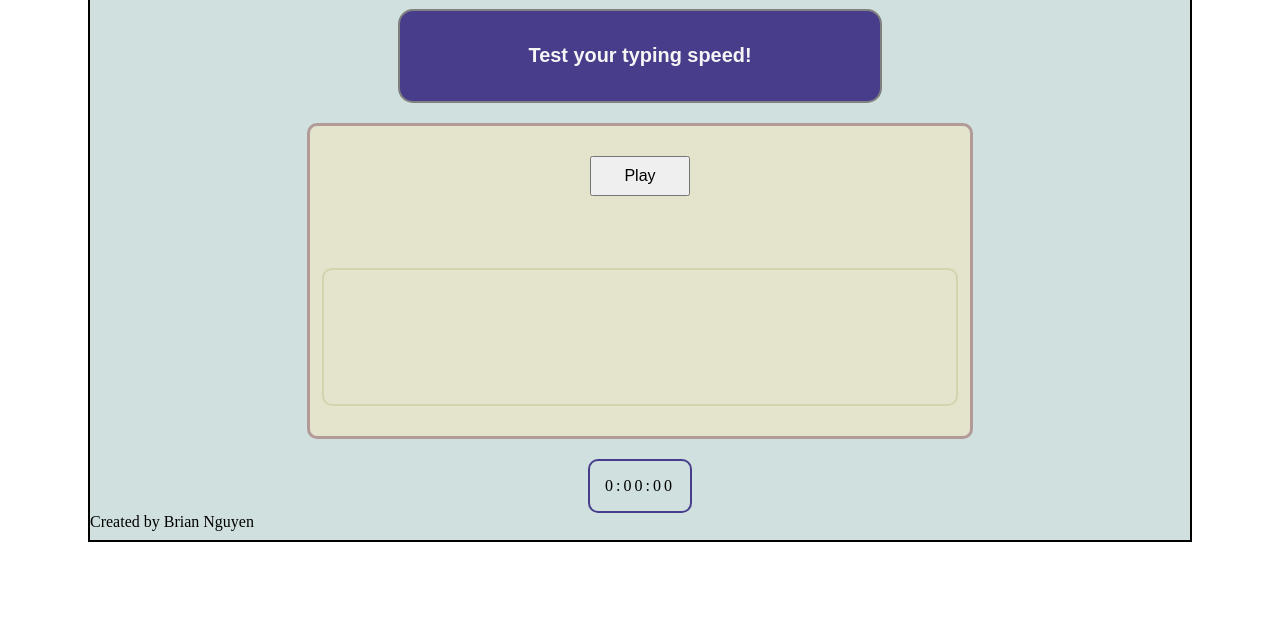
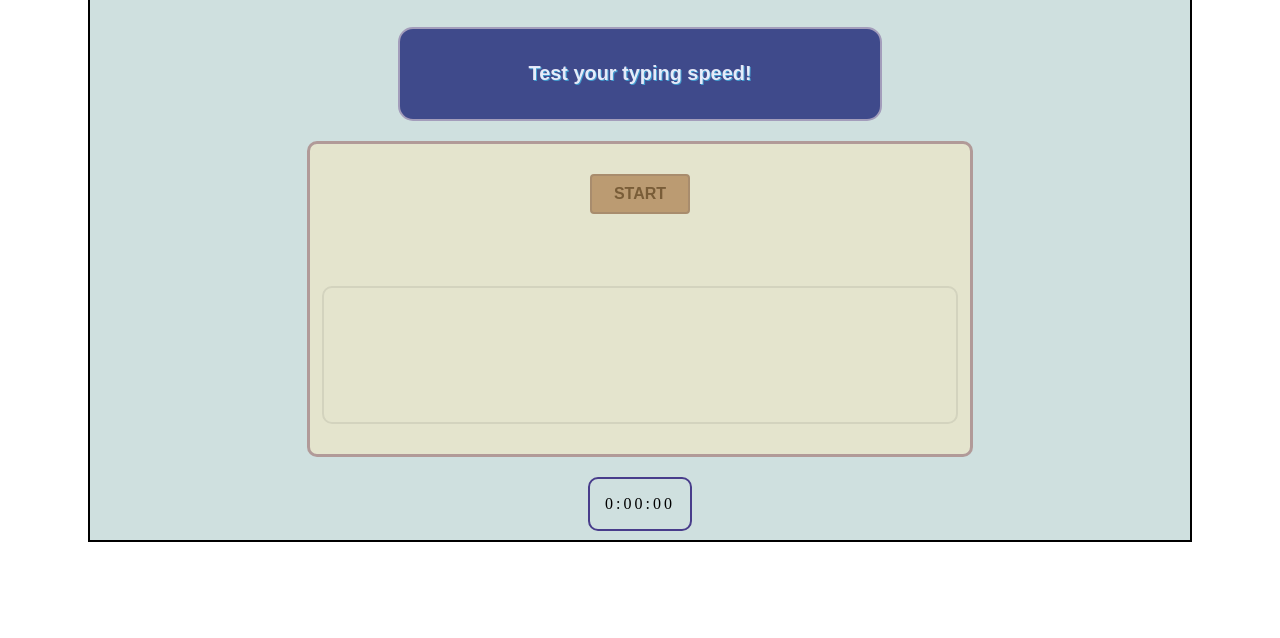
Before and after one commit to briannguyen4/typetempo, a website built with webpack: page index.html in a window 1280 px wide. Shown: the part 162-800 px from the top of the page. Built offline with Linux system fonts and the light colour scheme.

Commit message:
update styling

```diff
--- a/index.html
+++ b/index.html
@@ -11,6 +11,14 @@
 
   <body>
     <div class="game-body">
+      <div id="info">
+        <div class="info-left">
+          Created by Brian Nguyen
+        </div>
+        <div class="info-right">
+
+        </div>
+    </div>
       <div class="game-title">
         <h2>TypeTempo</h2>
       </div>
@@ -24,7 +32,7 @@
         <div class="row">
           <div id="play-container">
             <!-- <button id="test">test</button> -->
-            <button id="play">Play</button>
+            <button id="play">START</button>
             <p id="text-snippet"></p>
             <textarea class="input" autofocus></textarea>
           </div>
@@ -45,14 +53,6 @@
           </div>
         </div>
       </div>
-      <div id="info">
-          <div class="info-left">
-            Created by Brian Nguyen
-          </div>
-          <div class="info-right">
-
-          </div>
-      </div>
     </div>
 
     <script src="./dist/main.js">
--- a/src/gameplay.js
+++ b/src/gameplay.js
@@ -53,7 +53,7 @@ function checkInput() {
         if (snippetIdxArray.length === 0) {
             endGame();
         } else {
-            input.style.borderColor = "orange";
+            input.style.borderColor = "#d3d3be";
             let snippet = snippetIdxArray.shift();
             startRound(snippet);
         }
--- a/src/styles/index.scss
+++ b/src/styles/index.scss
@@ -27,9 +27,10 @@ body {
   text-align: center;
   height: 90px;
   width: 480px;
-  background-color: darkslateblue;
-  color: whitesmoke;
-  border: 2.2px solid grey;
+  background-color: rgb(63, 74, 139);
+  color: rgba(245, 245, 260, 0.911);
+  text-shadow: 1.1px 1.1px rgb(66, 155, 206);
+  border: 2.2px solid rgb(163, 157, 187);
   font-family: Arial, Helvetica, sans-serif;
   font-size: 24px;
   border-radius: 15px;
@@ -49,6 +50,18 @@ body {
   width: 100px;
   height: 40px;
   font-size: 16px;
+  font-weight: 700;
+  color: rgb(121, 93, 56);
+  background-color: rgb(187, 155, 114);
+  border: 2.2px solid #a88c6d;
+  border-radius: 4px;
+}
+
+#play:hover, #playagain:hover {
+  background-color: rgba(179, 141, 105, 0.89);
+  color: rgb(128, 89, 41);
+  border: 2.2px solid #9b8367;
+  box-shadow: none;
 }
 
 #play-container {
@@ -85,7 +98,7 @@ body {
   width: 100%;
   height: 120px;
   font-size: 1rem;
-  border: 2px solid rgb(211, 211, 175);
+  border: 2px solid #d3d3be;
   border-radius: 10px;
   outline: none;
   resize: none;
@@ -116,6 +129,6 @@ body {
 }
 
 #info {
-  position: fixed;
-  bottom: 10;
+  color: rgb(97, 126, 109);
+  text-shadow: 1.1px 1.1px rgb(162, 223, 187);
 }
```
Also changed, not shown: dist/main.css, dist/main.js, 2 other files.
